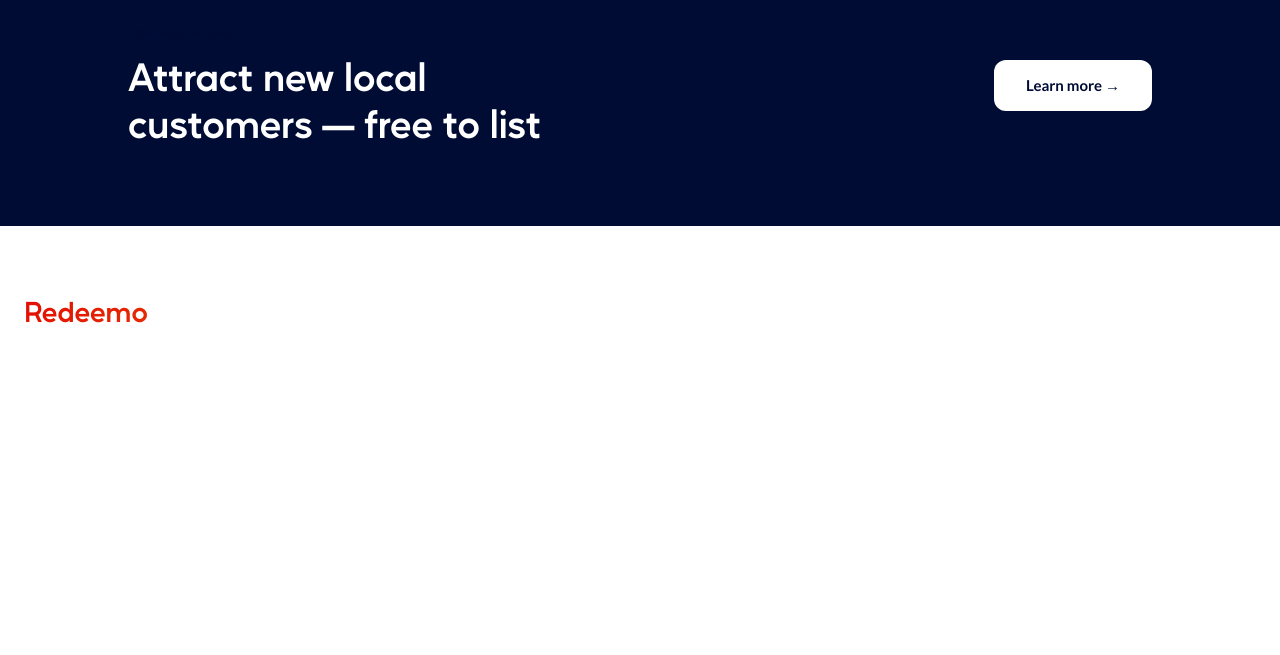
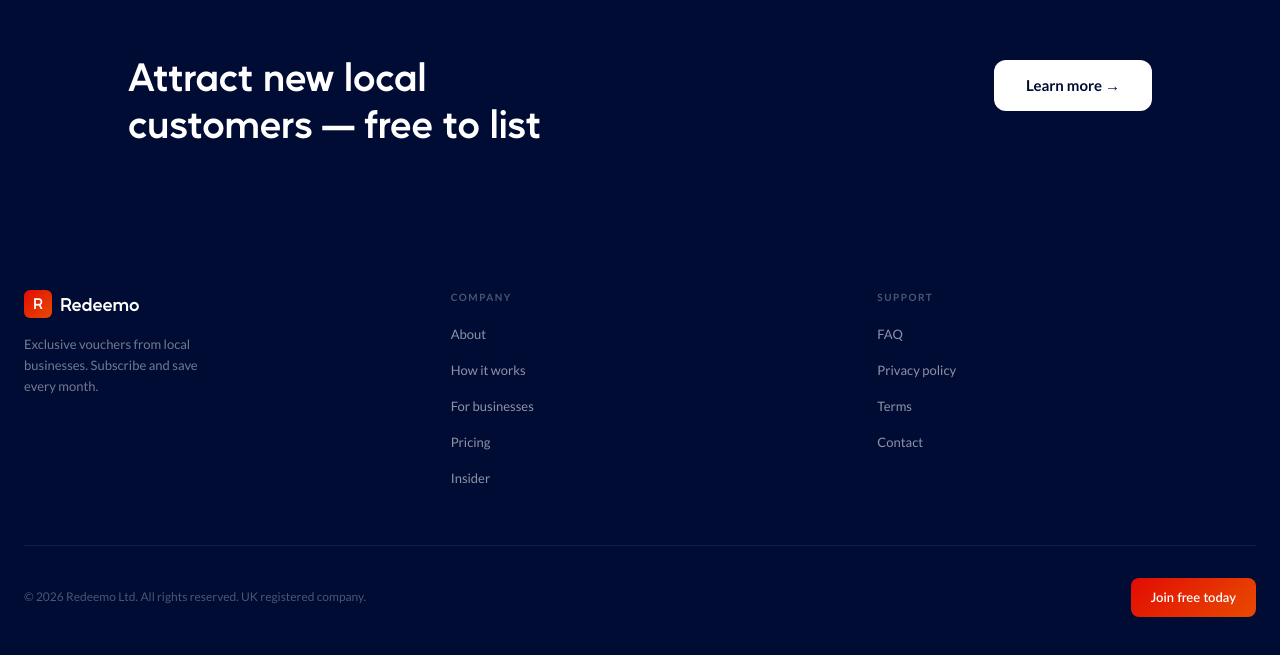
Before and after one commit to MSC23-bot/Redeemo, a Next.js app in the folder apps/customer-web/: page / in a window 1280 px wide. Shown: the part 6064-6719 px from the top of the page. Before the commit the page ends 6633 px from the top, so only its background shows below. Built offline with nearby package versions, Linux system fonts and the light colour scheme; no server answers.

Commit message:
feat: rebuild Footer — correct link columns, white wordmark, gradient CTA

```diff
--- a/apps/customer-web/components/layout/Footer.tsx
+++ b/apps/customer-web/components/layout/Footer.tsx
@@ -1,52 +1,61 @@
 import Link from 'next/link'
 
-const FOOTER_LINKS = {
-  Discover: [
-    { href: '/discover', label: 'Browse Merchants' },
-    { href: '/search', label: 'Search' },
-    { href: '/subscribe', label: 'Pricing' },
-  ],
-  Business: [
-    { href: '/merchants', label: 'For Merchants' },
-    { href: '/merchants#how-it-works', label: 'How It Works' },
-    { href: '/merchants#pricing', label: 'Merchant Pricing' },
-  ],
-  Account: [
-    { href: '/login', label: 'Log In' },
-    { href: '/register', label: 'Sign Up' },
-    { href: '/account', label: 'My Account' },
-  ],
-}
+const COMPANY_LINKS = [
+  { href: '/about',          label: 'About' },
+  { href: '/how-it-works',   label: 'How it works' },
+  { href: '/for-businesses', label: 'For businesses' },
+  { href: '/pricing',        label: 'Pricing' },
+  { href: '/insider',        label: 'Insider' },
+]
+
+const SUPPORT_LINKS = [
+  { href: '/faq',      label: 'FAQ' },
+  { href: '/privacy',  label: 'Privacy policy' },
+  { href: '/terms',    label: 'Terms' },
+  { href: '/contact',  label: 'Contact' },
+]
 
 export function Footer() {
   const year = new Date().getFullYear()
 
   return (
-    <footer className="bg-deep-navy text-white/70 pt-16 pb-10">
+    <footer className="bg-[#010C35] text-white pt-16 pb-10">
       <div className="max-w-7xl mx-auto px-6">
-        <div className="grid grid-cols-1 sm:grid-cols-2 lg:grid-cols-4 gap-12 mb-16">
-          {/* Brand column */}
-          <div>
-            <span className="font-display text-[28px] gradient-brand-text block mb-4">
+
+        {/* Top row: brand + columns */}
+        <div className="grid grid-cols-1 sm:grid-cols-3 gap-12 mb-14">
+
+          {/* Brand */}
+          <div className="sm:col-span-1">
+            {/* White wordmark: gradient R icon + white text */}
+            <div className="flex items-center gap-2 mb-4">
+              <span
+                aria-hidden
+                className="w-7 h-7 rounded-[6px] flex items-center justify-center text-white font-display font-semibold text-[15px] flex-shrink-0"
+                style={{ background: 'var(--brand-gradient)' }}
+              >
+                R
+              </span>
+              <span className="font-display text-[18px] font-semibold text-white leading-none">
                 Redeemo
               </span>
-            <p className="text-sm leading-relaxed text-white/50 max-w-[220px]">
+            </div>
+            <p className="text-[13px] leading-relaxed text-white/45 max-w-[200px]">
               Exclusive vouchers from local businesses. Subscribe and save every month.
             </p>
           </div>
 
-          {/* Link columns */}
-          {Object.entries(FOOTER_LINKS).map(([section, items]) => (
-            <div key={section}>
-              <p className="text-xs font-semibold tracking-widest uppercase text-white/30 mb-4">
-                {section}
+          {/* Company links */}
+          <div>
+            <p className="text-[10px] font-bold tracking-[0.15em] uppercase text-white/30 mb-4">
+              Company
             </p>
-              <ul className="flex flex-col gap-2.5">
-                {items.map(item => (
+            <ul className="flex flex-col gap-3">
+              {COMPANY_LINKS.map(item => (
                 <li key={item.href}>
                   <Link
                     href={item.href}
-                      className="text-sm text-white/60 hover:text-white/90 transition-colors"
+                    className="text-[13px] text-white/55 hover:text-white/90 transition-colors no-underline"
                   >
                     {item.label}
                   </Link>
@@ -54,28 +63,39 @@ export function Footer() {
               ))}
             </ul>
           </div>
+
+          {/* Support links */}
+          <div>
+            <p className="text-[10px] font-bold tracking-[0.15em] uppercase text-white/30 mb-4">
+              Support
+            </p>
+            <ul className="flex flex-col gap-3">
+              {SUPPORT_LINKS.map(item => (
+                <li key={item.href}>
+                  <Link
+                    href={item.href}
+                    className="text-[13px] text-white/55 hover:text-white/90 transition-colors no-underline"
+                  >
+                    {item.label}
+                  </Link>
+                </li>
               ))}
+            </ul>
+          </div>
         </div>
 
+        {/* Bottom row: copyright + gradient CTA */}
         <div className="border-t border-white/[0.08] pt-8 flex flex-col sm:flex-row justify-between items-center gap-4">
-          <p className="text-xs text-white/30">
-            © {year} Redeemo Ltd. All rights reserved. UK registered company.
+          <p className="text-[12px] text-white/30">
+            &copy; {year} Redeemo Ltd. All rights reserved. UK registered company.
           </p>
-          <div className="flex gap-6">
-            {[
-              { href: '/privacy', label: 'Privacy' },
-              { href: '/terms', label: 'Terms' },
-              { href: '/cookies', label: 'Cookies' },
-            ].map(l => (
           <Link
-                key={l.href}
-                href={l.href}
-                className="text-xs text-white/30 hover:text-white/60 transition-colors"
+            href="/register"
+            className="text-[13px] font-semibold text-white px-5 py-2.5 rounded-lg no-underline hover:opacity-90 transition-opacity"
+            style={{ background: 'var(--brand-gradient)' }}
           >
-                {l.label}
+            Join free today
           </Link>
-            ))}
-          </div>
         </div>
       </div>
     </footer>
```
Lines whose indentation alone changed are shown as unchanged.
